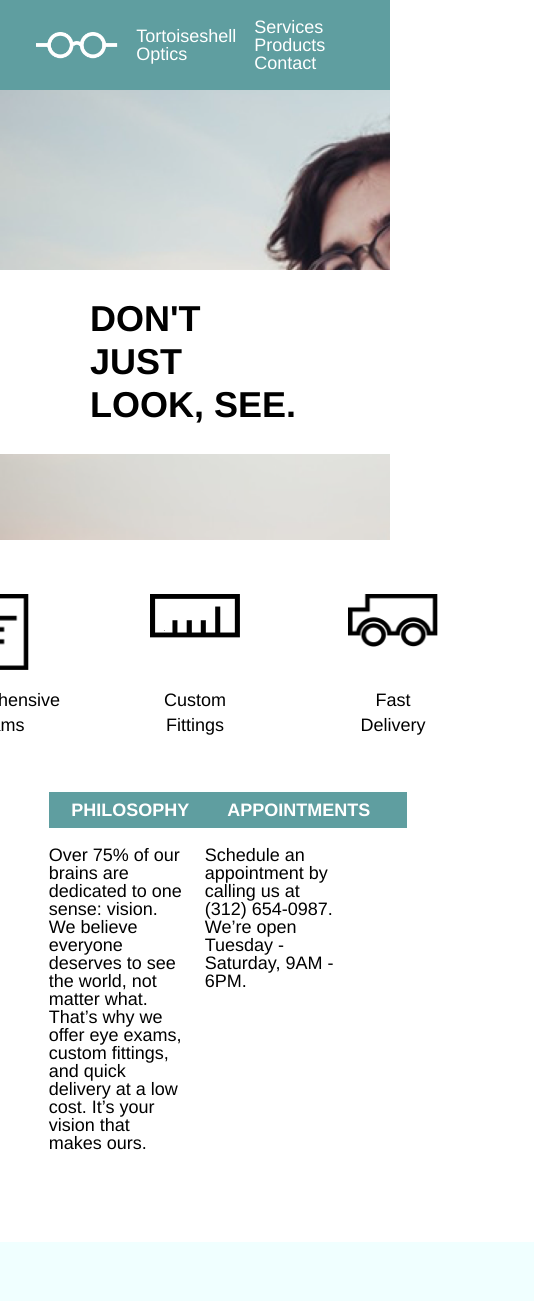
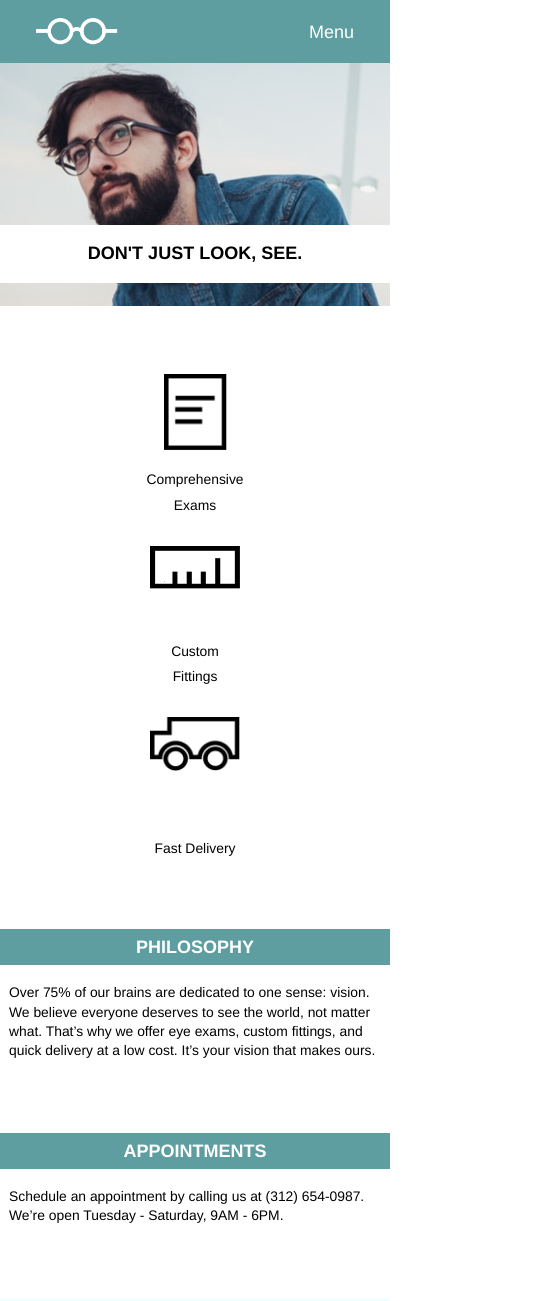
Before and after one commit to AtrumGeost/tortoiseshell, a plain HTML site: page index.html in a window 390 px wide. Shown: the top 1301 px of the page, 534 px wide, since content can reach past the window. Drawn offline with Linux system fonts and the light colour scheme.

Commit message:
Mobile responsive.

```diff
--- a/index.html
+++ b/index.html
@@ -23,6 +23,9 @@
           <span>Services</span>
           <span>Products</span>
           <span>Contact</span>
+        </nav>
+        <nav class="mobile-nav">
+          <span>Menu</span>
         </nav>
       </header>
       <div class="promo-text">
--- a/resources/css/style.css
+++ b/resources/css/style.css
@@ -1,7 +1,7 @@
 html {
   font-size: 18px;
   font-family: helvetica;
-  line-height: 1.4rem;
+  line-height: 1.4;
   margin: 0;
 }
 
@@ -24,6 +24,10 @@ header {
   padding-left: 2rem;
   display: flex;
   align-items: center;
+}
+
+.mobile-nav {
+  display: none;
 }
 
 nav {
@@ -130,19 +134,22 @@ nav span {
   padding: 0.5rem 0 0.5rem 1.25rem;
 }
 
+.about-item p {
+  line-height: 1.4;
+}
+
 /*Footer styles*/
 footer {
   max-width: 960px;
   margin: 0 auto;
   background-color: azure;
-  padding: 4rem;
   display: flex;
   align-items: center;
 }
 
 footer img {
   height: 1.5rem;
-  margin-right: 1rem;
+  margin: 4rem 1rem 4rem 4rem;
 }
 
 /*Responsive tablet*/
@@ -153,9 +160,97 @@ footer img {
   }
   .banner {
     padding-top: 0;
+    height: 22rem;
   }
   .promo-text {
     position: static;
     left: 0;
+    margin: 5rem auto 0 auto;
+  }
+
+  .promo-text span {
+    margin-right: 2rem;
+    padding: 0.75rem 4rem;
+    font-size: 1.33rem;
   }
 }
+
+@media only screen and (max-width: 638px) {
+  .logo span {
+    display: none;
+  }
+
+  .mobile-nav {
+    display: block;
+  }
+
+  nav {
+    display: none;
+  }
+
+  .banner {
+    padding-top: 0;
+    height: 17rem;
+    background-position: 20%;
+  }
+
+  .promo-text {
+    margin: 9rem auto 0 auto;
+  }
+
+  .promo-text span {
+    padding: 1rem 0;
+    margin: 0 auto;
+    font-size: 1rem;
+    text-align: center;
+    width: 100%;
+  }
+
+  .features {
+    flex-direction: column;
+    align-items: center;
+    padding: 3.77rem 0;
+  }
+
+  .feature02, .feature03 {
+    margin-top: 1.54rem;
+  }
+
+  .feature-container span {
+    font-size: 0.77rem;
+  }
+
+  .about {
+    flex-direction: column;
+    margin: 0 auto;
+  }
+
+  .about-item {
+    width: 100%;
+    margin: 0;
+  }
+
+  .about h1 {
+    width: 100%;
+    padding: 0.5rem 0;
+    text-align: center;
+  }
+
+  .about p {
+    margin-left: 0.5rem;
+    font-size: 0.77rem;
+    margin-bottom: 4rem;
+  }
+
+  footer {
+    justify-content: center;
+  }
+
+  footer img {
+    margin: 4rem 1rem;
+  }
+
+  footer span {
+    display: none;
+  }
+}
```
